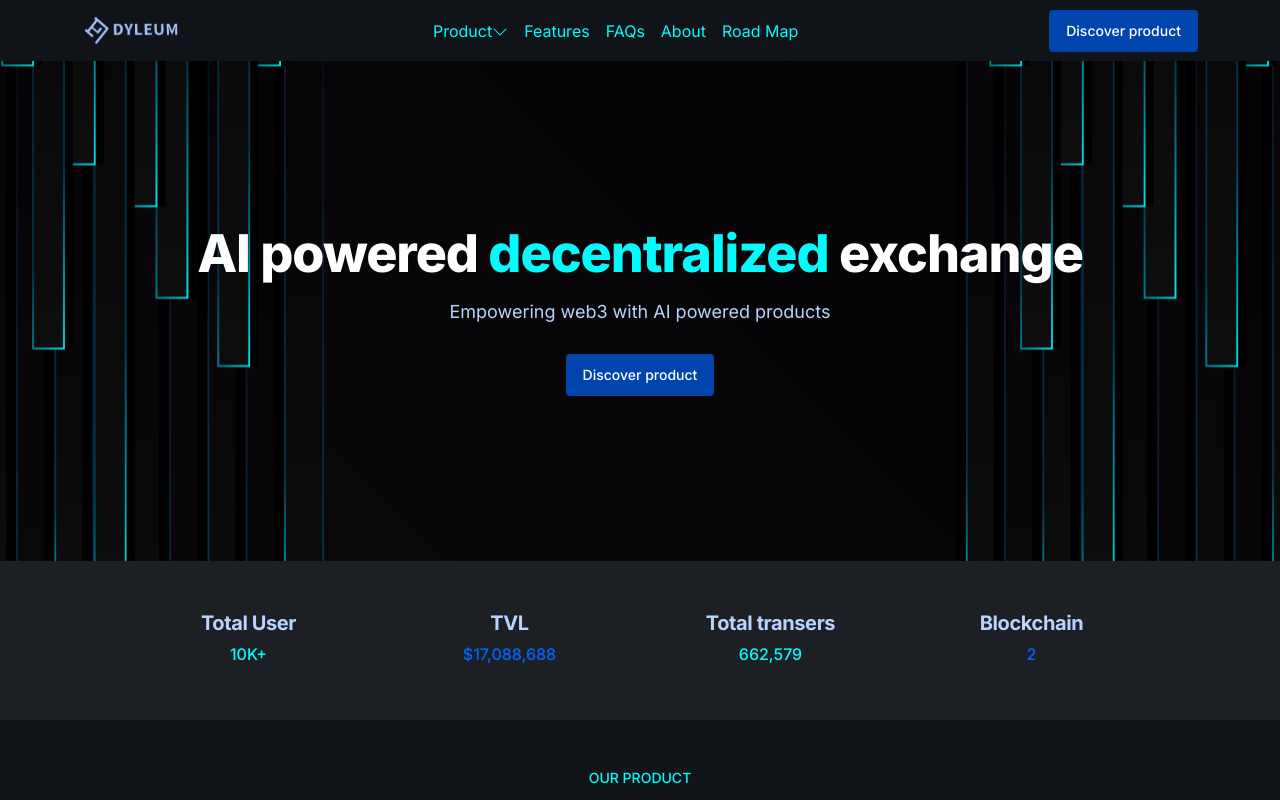
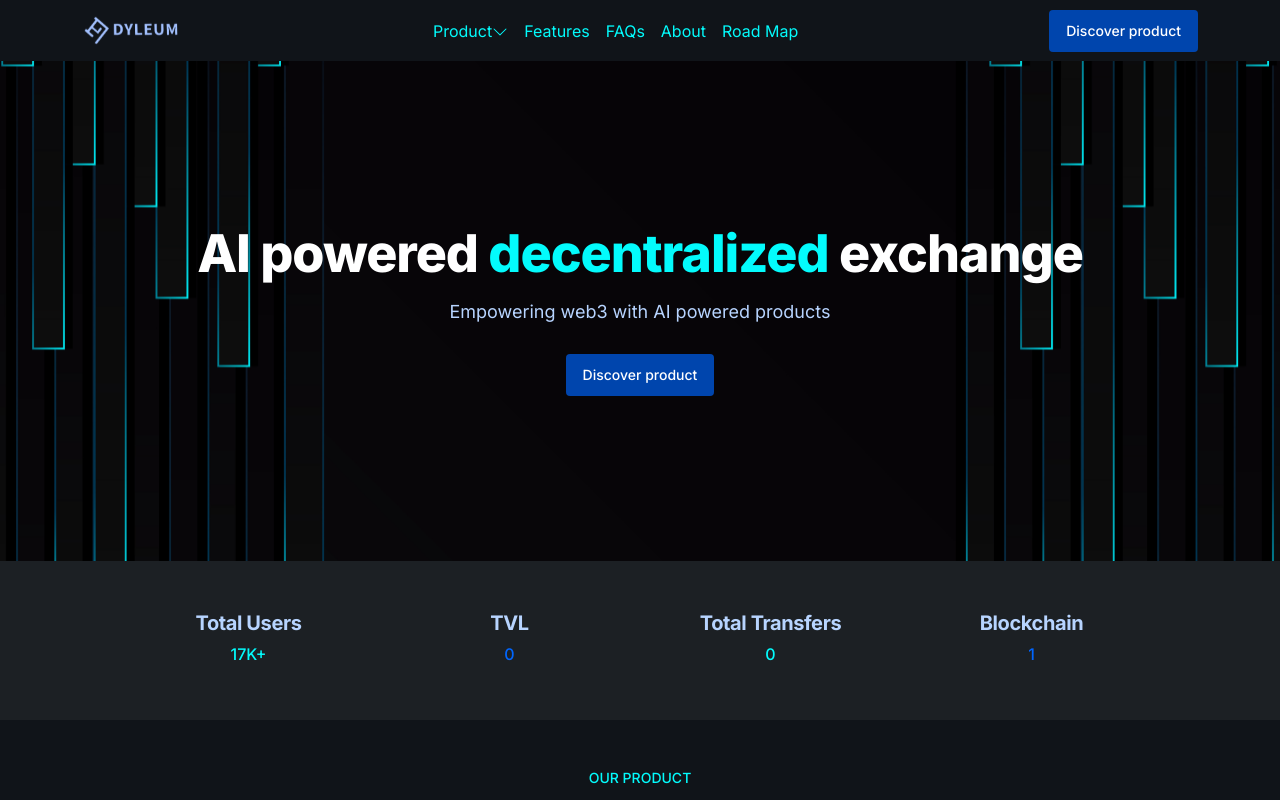
Before and after one commit to Follyb2810/new-dyleum-website, a React (Create React App) app: page / in a window 1280 px wide. Shown: the top 800 px of the page. Built offline with nearby package versions, Linux system fonts and the light colour scheme.

Commit message:
adding changes

```diff
--- a/package.json
+++ b/package.json
@@ -7,6 +7,7 @@
     "@testing-library/react": "^13.4.0",
     "@testing-library/user-event": "^13.5.0",
     "animate.css": "^4.1.1",
+    "axios": "^1.4.0",
     "bootstrap": "^5.3.0",
     "react": "^18.2.0",
     "react-bootstrap": "^2.8.0",
--- a/src/component/Data.js
+++ b/src/component/Data.js
@@ -77,23 +77,23 @@ const CompanySupport =[
 
 const StatsData =[
 {
-    name:'Total User',
-    num:"10K+",
+    name:'Total Users',
+    num:"17K+",
     id:1
 },
 {
     name:'TVL',
-    num:"$17,088,688",
+    num:"0",
     id:2
 },
 {
-    name:'Total transers',
-    num:"662,579",
+    name:'Total Transfers',
+    num:"0",
     id:3
 },
 {
     name:'Blockchain',
-    num:"2",
+    num:"1",
     id:4
 },
 
@@ -127,7 +127,7 @@ const ProductCardData =[
     {
         id:4,
         title:'NFTs',
-        para:'Get PFP and Real Estate NFTs to customize your experience, gain priority to perks and rewards, and access to real life estate',
+        para:'Get PFP and Real Estate NFTs to customize your experience, gain priority to perks and rewards, and access to real  estate',
         btnTxt:'Coming Soon',
         img: Img.nft,
         pathToProduct:'#'
--- a/src/component/shared/Footer.js
+++ b/src/component/shared/Footer.js
@@ -3,11 +3,12 @@ import {Link} from 'react-router-dom'
 import {AiOutlineArrowRight} from 'react-icons/ai'
 import { socialIcon,CompanyData,CompanySupport } from '../Data'
 import file from '../images/file/dyleum-Pitch-deck.pdf'
-
+import axios from 'axios'
 const Footer = () => {
   const [getEmail,setGetEmail]=useState({
     email:''
   })
+  const [recieveEmail,setRecieveEmail] =useState(null)
   const handleEmail = (e) => {
     e.preventDefault()
     setGetEmail({
@@ -16,9 +17,29 @@ const Footer = () => {
     });
   };
   const {email} = getEmail
-  const sendEmail =(e)=>{
+  const sendEmail =async(e)=>{
     e.preventDefault()
-    if(email !== '')console.log(email)
+    try {
+      const config ={
+        headers:{
+          "Content-type": "application/json"
+        }
+      }
+         const {data} = await axios.post('https://folly-email-n8te.vercel.app/email',{email},config)
+         setGetEmail({
+          ...getEmail,
+          email: ''
+        });
+
+        setRecieveEmail(data.message)
+        setTimeout(() => {
+          setRecieveEmail(null);
+        }, 3000);
+
+    } catch (error) {
+
+    }
+    console.log(email)
     setGetEmail({
       ...getEmail,
       email: ''
@@ -91,6 +112,10 @@ const Footer = () => {
                 <div className='col-12 col-sm-6 col-md-3 fs-14  mt-3 mt-md-0'>
                 <h4 className='text-white fs-16'>Stay-up-to-date</h4>
                 <p>Get the latest news and updates</p>
+                {recieveEmail && (
+                  <div className="alert alert-success" role="alert">
+                    {recieveEmail}
+                  </div>)}
                     <form onSubmit={sendEmail}>
                     <div className="input-group mb-3">
                     <input type="text" className="form-control" name='email'
```
Also changed, not shown: 1 other file (tests, documents, lock files or other folders).
